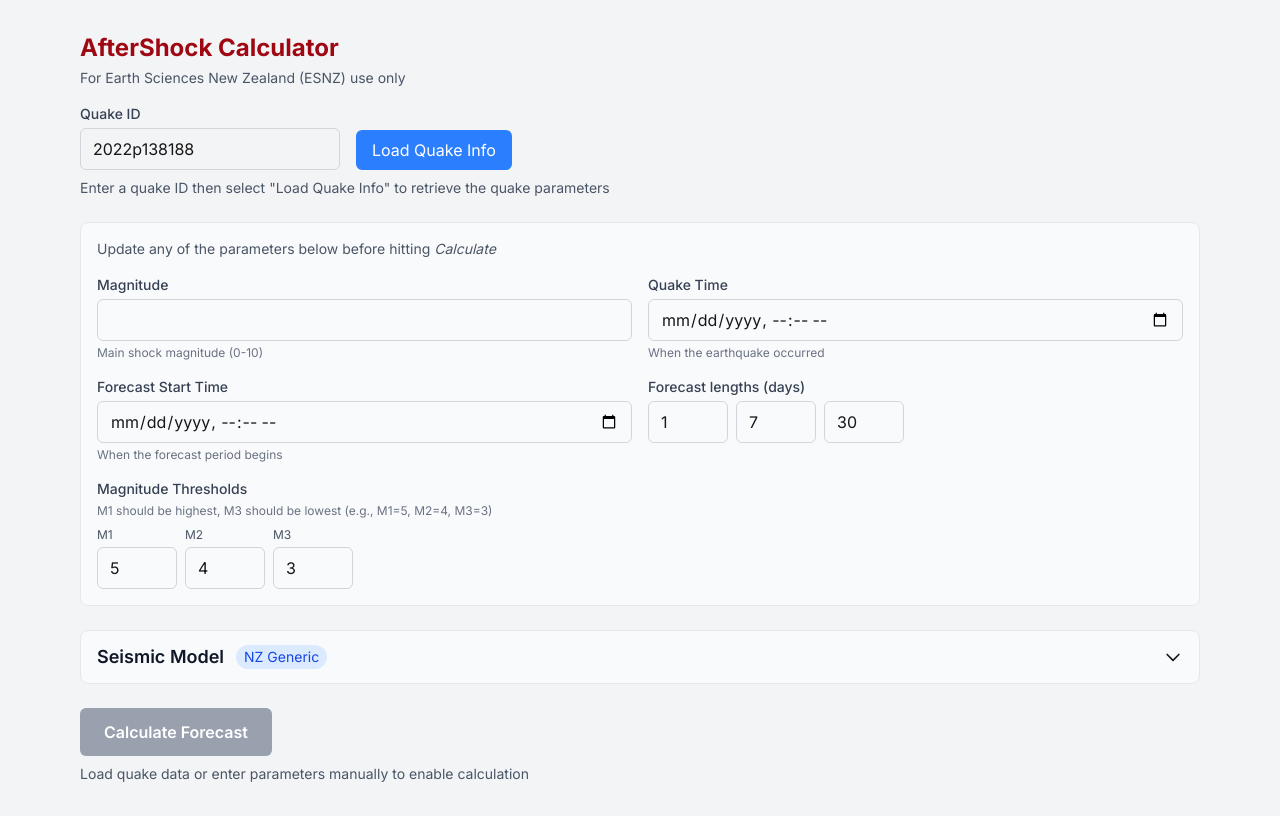
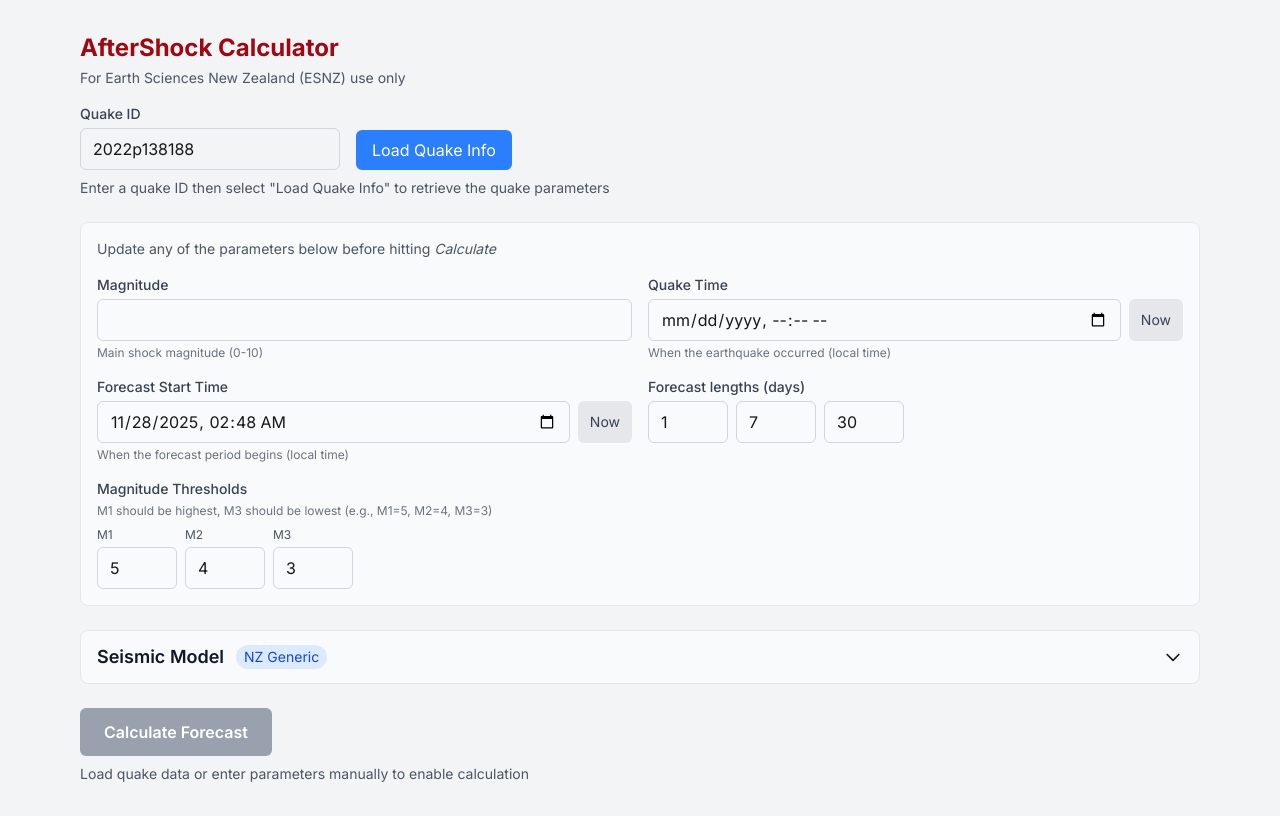
Before and after one commit to KennyGraham1/aftershockCalculator, a Next.js app: page / in a window 1280 px wide. Built offline with nearby package versions, Linux system fonts and the light colour scheme.

Commit message:
Iimproved the UX for entering earthquake time data

```diff
--- a/src/app/page.tsx
+++ b/src/app/page.tsx
@@ -1,6 +1,6 @@
 'use client';
 
-import { useState, useCallback, useMemo } from 'react';
+import { useState, useCallback, useMemo, useEffect } from 'react';
 import QuakeInput from '@/components/QuakeInput';
 import Parameters from '@/components/Parameters';
 import ModelSelector from '@/components/ModelSelector';
@@ -39,6 +39,15 @@ export default function Home() {
   // State for results and errors
   const [results, setResults] = useState<CalculationResults | null>(null);
   const [validationErrors, setValidationErrors] = useState<ValidationError[]>([]);
+
+  // Initialize start time to current time on mount (client-side only)
+  useEffect(() => {
+    // Only set if not already populated (e.g., from GeoNet load)
+    if (!startTime) {
+      setStartTime(new Date().toISOString());
+    }
+    // eslint-disable-next-line react-hooks/exhaustive-deps
+  }, []); // Only run on mount
 
   // Derived state: can we calculate?
   const canCalculate = useMemo(() => {
--- a/src/components/Parameters.tsx
+++ b/src/components/Parameters.tsx
@@ -1,6 +1,6 @@
 'use client';
 
-import { useId } from 'react';
+import { useId, useCallback } from 'react';
 
 interface ParametersProps {
   magnitude: string;
@@ -17,18 +17,41 @@ interface ParametersProps {
 }
 
 /**
- * Safely format an ISO date string to datetime-local input format
+ * Format a Date to datetime-local input format (YYYY-MM-DDTHH:MM) in local timezone
  */
-function formatDateTimeLocal(isoString: string): string {
-  if (!isoString) return '';
+function formatDateTimeLocal(dateOrString: Date | string): string {
+  if (!dateOrString) return '';
   try {
-    const date = new Date(isoString);
+    const date = typeof dateOrString === 'string' ? new Date(dateOrString) : dateOrString;
     if (isNaN(date.getTime())) return '';
-    return date.toISOString().slice(0, 16);
+    // Format in local timezone for datetime-local input
+    const year = date.getFullYear();
+    const month = String(date.getMonth() + 1).padStart(2, '0');
+    const day = String(date.getDate()).padStart(2, '0');
+    const hours = String(date.getHours()).padStart(2, '0');
+    const minutes = String(date.getMinutes()).padStart(2, '0');
+    return `${year}-${month}-${day}T${hours}:${minutes}`;
   } catch {
     return '';
   }
 }
+
+/**
+ * Parse datetime-local input value to ISO string
+ */
+function parseLocalToISO(localDateTime: string): string {
+  if (!localDateTime) return '';
+  try {
+    // datetime-local is in format YYYY-MM-DDTHH:MM
+    const date = new Date(localDateTime);
+    if (isNaN(date.getTime())) return '';
+    return date.toISOString();
+  } catch {
+    return '';
+  }
+}
+
+
 
 const DURATION_LABELS = ['Short-term', 'Medium-term', 'Long-term'] as const;
 const MAG_RANGE_LABELS = { m1: 'M1 (highest)', m2: 'M2 (middle)', m3: 'M3 (lowest)' } as const;
@@ -52,6 +75,22 @@ export default function Parameters({
                       focus:outline-none focus:ring-2 focus:ring-blue-500
                       dark:bg-gray-800 dark:text-gray-100
                       disabled:bg-gray-100 dark:disabled:bg-gray-700 disabled:cursor-not-allowed`;
+
+  const handleQuakeTimeChange = useCallback((value: string) => {
+    onQuakeTimeChange(parseLocalToISO(value));
+  }, [onQuakeTimeChange]);
+
+  const handleStartTimeChange = useCallback((value: string) => {
+    onStartTimeChange(parseLocalToISO(value));
+  }, [onStartTimeChange]);
+
+  const setQuakeTimeToNow = useCallback(() => {
+    onQuakeTimeChange(new Date().toISOString());
+  }, [onQuakeTimeChange]);
+
+  const setStartTimeToNow = useCallback(() => {
+    onStartTimeChange(new Date().toISOString());
+  }, [onStartTimeChange]);
 
   return (
     <fieldset
@@ -93,16 +132,28 @@ export default function Parameters({
           >
             Quake Time
           </label>
+          <div className="flex gap-2">
             <input
               id={`${baseId}-quake-time`}
               type="datetime-local"
               value={formatDateTimeLocal(quakeTime)}
-            onChange={(e) => onQuakeTimeChange(e.target.value)}
+              onChange={(e) => handleQuakeTimeChange(e.target.value)}
               className={inputClass}
               aria-describedby={`${baseId}-quake-time-hint`}
             />
+            <button
+              type="button"
+              onClick={setQuakeTimeToNow}
+              className="px-3 py-2 text-sm bg-gray-200 dark:bg-gray-700 text-gray-700 dark:text-gray-300
+                         hover:bg-gray-300 dark:hover:bg-gray-600 rounded-md transition-colors
+                         focus:outline-none focus:ring-2 focus:ring-blue-500 whitespace-nowrap"
+              title="Set to current time"
+            >
+              Now
+            </button>
+          </div>
           <p id={`${baseId}-quake-time-hint`} className="mt-1 text-xs text-gray-500 dark:text-gray-400">
-            When the earthquake occurred
+            When the earthquake occurred (local time)
           </p>
         </div>
       </div>
@@ -115,16 +166,28 @@ export default function Parameters({
           >
             Forecast Start Time
           </label>
+          <div className="flex gap-2">
             <input
               id={`${baseId}-start-time`}
               type="datetime-local"
               value={formatDateTimeLocal(startTime)}
-            onChange={(e) => onStartTimeChange(e.target.value)}
+              onChange={(e) => handleStartTimeChange(e.target.value)}
               className={inputClass}
               aria-describedby={`${baseId}-start-time-hint`}
             />
+            <button
+              type="button"
+              onClick={setStartTimeToNow}
+              className="px-3 py-2 text-sm bg-gray-200 dark:bg-gray-700 text-gray-700 dark:text-gray-300
+                         hover:bg-gray-300 dark:hover:bg-gray-600 rounded-md transition-colors
+                         focus:outline-none focus:ring-2 focus:ring-blue-500 whitespace-nowrap"
+              title="Set to current time"
+            >
+              Now
+            </button>
+          </div>
           <p id={`${baseId}-start-time-hint`} className="mt-1 text-xs text-gray-500 dark:text-gray-400">
-            When the forecast period begins
+            When the forecast period begins (local time)
           </p>
         </div>
         <div>
```
Lines whose indentation alone changed are shown as unchanged.
